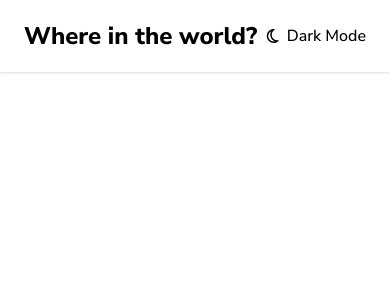
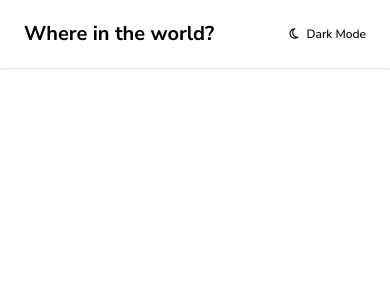
Before and after one commit to kirtiiraghav/REST-countries-react, a React (Vite) app: page / in a window 390 px wide. Shown: the top 300 px of the page. Built offline with nearby package versions, Linux system fonts and the light colour scheme.

Commit message:
make Header responsive

```diff
--- a/src/components/Header.jsx
+++ b/src/components/Header.jsx
@@ -1,11 +1,11 @@
 export default function Header() {
     return (
-        <header className="shadow font-nunito px-6">
+        <header className="shadow font-nunito px-6 sm:px-12">
             <div className="max-w-7xl mx-auto flex justify-between py-5">
-                <a href=""><h2 className="font-extrabold text-2xl">Where in the world?</h2></a>
-                <span className="flex items-center gap-2 cursor-pointer font-medium">
+                <a href=""><h2 className=" font-bold sm:font-extrabold text-xl sm:text-2xl md:text-3xl">Where in the world?</h2></a>
+                <span className="flex items-center gap-2 cursor-pointer text-xs sm:text-base font-medium ">
                     <i class="fa-regular fa-moon"></i>
-                    <p>Dark Mode</p>
+                    <p className="">Dark Mode</p>
                 </span>
             </div>
         </header>
```
